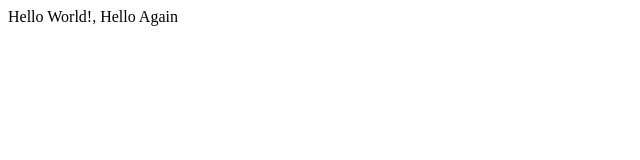
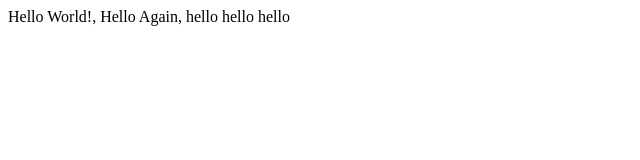
Before and after one commit to 4k45hv3rm4/webpython0, a plain HTML site: page hello.html in a window 1280 px wide. Shown: the whole page, without its empty margins (0-640 px from the left). Drawn offline with Linux system fonts and the light colour scheme.

Commit message:
Update hello.html

```diff
--- a/hello.html
+++ b/hello.html
@@ -4,6 +4,6 @@
     <title>My web  page </title>
 </head>
 <body>
-    Hello World!, Hello Again
+    Hello World!, Hello Again, hello hello hello
 </body>
 </html>
```
